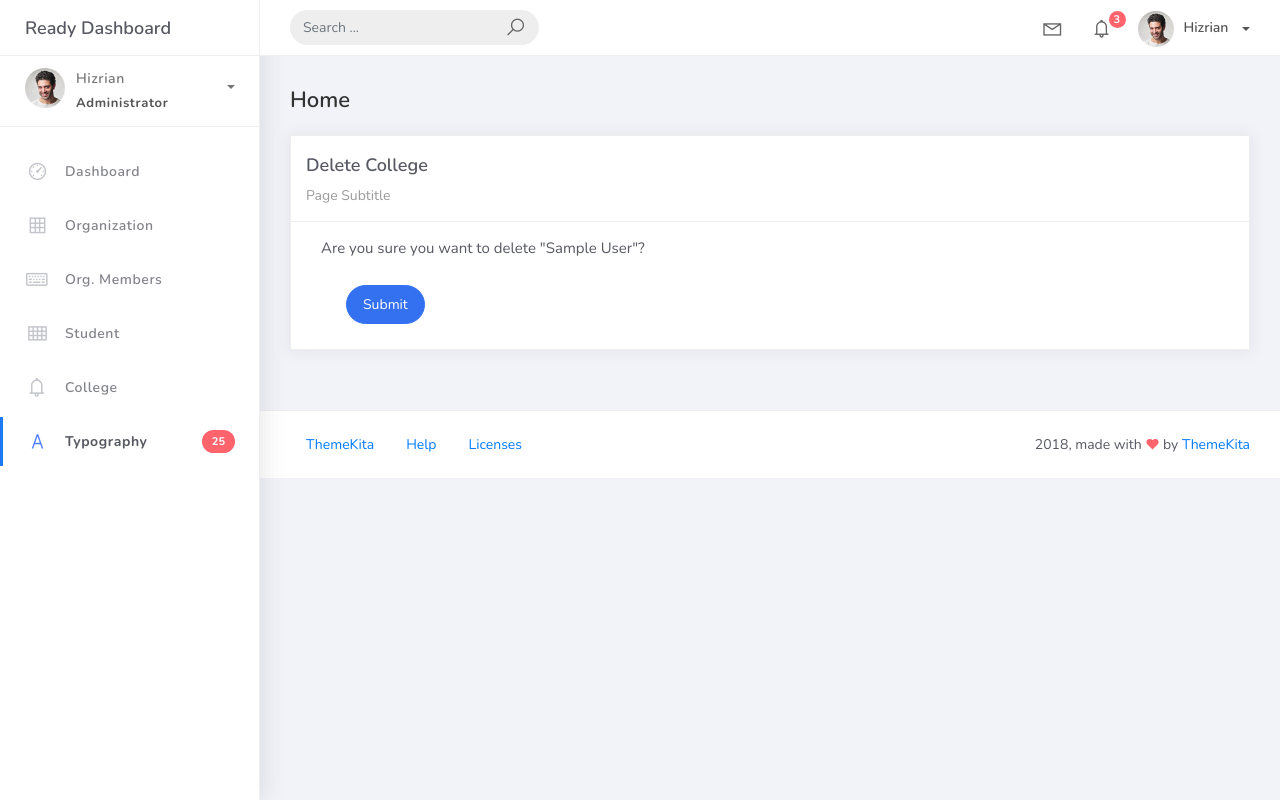
After one commit to FernandezCorporate/PSUSphere, a Django app: page /college_list/1/delete in a window 1280 px wide. The commit adds this page. Run offline with Django 5.2, Linux system fonts and the light colour scheme; tables that the repository leaves empty hold one stand-in row (values such as "Sample post"); some libraries are stand-ins or nearby versions.

Commit message:
College DeleteView Added

```diff
--- a/projectsite/projectsite/urls.py
+++ b/projectsite/projectsite/urls.py
@@ -16,7 +16,7 @@ Including another URLconf
 """
 from django.contrib import admin
 from django.urls import path
-from studentorg.views import HomePageView, OrganizationList, OrganizationCreateView, OrganizationUpdateView, OrganizationDeleteView, MembersListView, MembersCreateView, MembersUpdateView, MembersDeleteView, StudentListView, StudentCreateView, StudentUpdateView, StudentDeleteView, CollegeListView, CollegeCreateView, CollegeUpdateView
+from studentorg.views import HomePageView, OrganizationList, OrganizationCreateView, OrganizationUpdateView, OrganizationDeleteView, MembersListView, MembersCreateView, MembersUpdateView, MembersDeleteView, StudentListView, StudentCreateView, StudentUpdateView, StudentDeleteView, CollegeListView, CollegeCreateView, CollegeUpdateView, CollegeDeleteView
 from studentorg import views
 
 
@@ -39,5 +39,5 @@ urlpatterns = [
     path('college_list', CollegeListView.as_view(), name='college-list'),
     path('college_list/add', CollegeCreateView.as_view(), name='college-add'),
     path('college_list/<pk>', CollegeUpdateView.as_view(), name='college-update'),
-
+    path('college_list/<pk>/delete', CollegeDeleteView.as_view(), name='college-delete'),
 ]
--- a/projectsite/studentorg/views.py
+++ b/projectsite/studentorg/views.py
@@ -97,3 +97,8 @@ class CollegeUpdateView(UpdateView):
    form_class = CollegeForm
    template_name = 'college_form.html'
    success_url = reverse_lazy('college-list')
+
+class CollegeDeleteView(DeleteView):
+  model = College
+  template_name = 'college_del.html'
+  success_url = reverse_lazy('member-list')
--- /dev/null
+++ b/projectsite/templates/college_del.html
@@ -0,0 +1,32 @@
+{% extends 'base.html' %} {% load static %} {% block content %}
+	<div class="content">
+		<div class="container-fluid">
+			<h4 class="page-title">Home</h4>
+			<div class="row">
+				<div class="col-md-12">
+					<div class="card">
+						<div class="card-header">
+							<div class="card-title">Delete College</div>
+							<div class="card-category">Page Subtitle</div>
+						</div>
+
+						<div class="col-md-6">
+							<div class="card-body">
+								<form class="" action="" method="post" novalidate>
+									<p>Are you sure you want to delete "{{ object }}"?</p>
+									{% csrf_token %} {% include 'includes/form.html' %}
+									<div class="form-group">
+										<div class="col-md-12 col-sm-3">
+											<button type="submit" class="btn btn-primary btn-rounded">Submit</button>
+										</div>
+									</div>
+								</form>
+							</div>
+						</div>
+
+					</div>
+				</div>
+			</div>
+		</div>
+	</div>
+{% endblock %}
--- a/projectsite/templates/college_list.html
+++ b/projectsite/templates/college_list.html
@@ -47,7 +47,7 @@
 											<td>{{ object.updated_at }}</td>
                       <td>
                         <a href="{% url 'college-update' object.id %}">Edit</a>
-                        <a href="organization_list/{{ object.id }}/delete" class="text-danger">Delete</a>
+                        <a href="college_list/{{ object.id }}/delete" class="text-danger">Delete</a>
                       </td>
                       </tr>
                       {% empty %}
```
